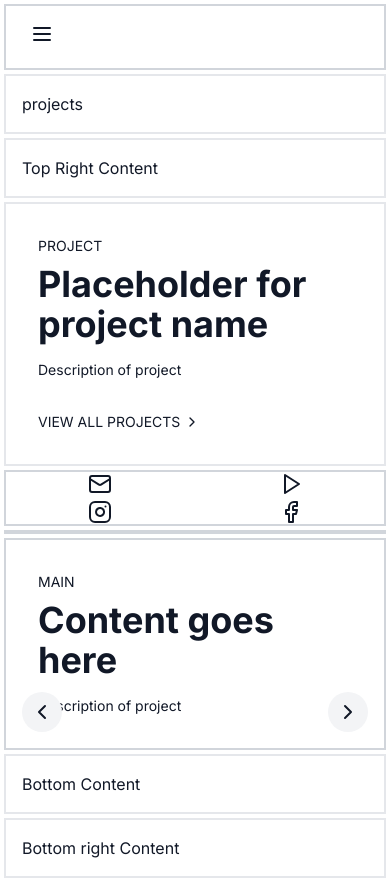
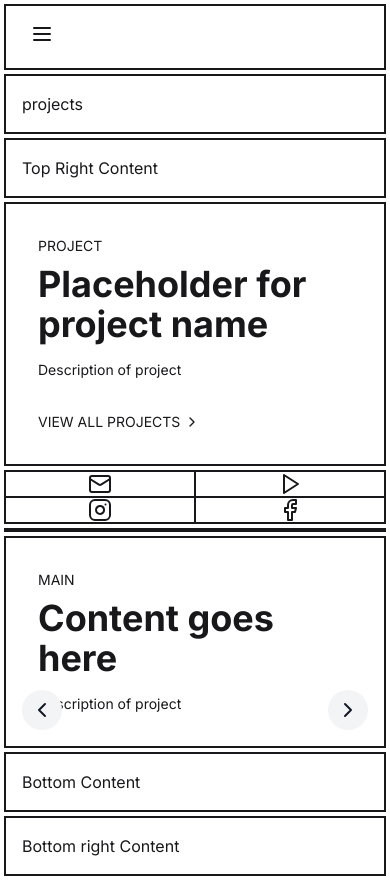
Before and after one commit to tordar/portfolio-template, a Next.js app: page /projects in a window 390 px wide. Built offline with nearby package versions, Linux system fonts and the light colour scheme.

Commit message:
more consistent theming again

```diff
--- a/src/app/globals.css
+++ b/src/app/globals.css
@@ -4,12 +4,12 @@
 
 :root {
   --background: white;
-  --text: #111827;
-  --border: #D1D5DB;
+  --text: #18181b;
+  --border: #18181b;
 }
 
 [data-theme="dark"] {
-  --background: #111827;
+  --background: #18181b;
   --text: white;
   --border: #4B5563;
 }
@@ -19,7 +19,14 @@
   color: var(--text);
 }
 
-[data-theme-area] {
+.theme-area {
   background-color: var(--background);
   border-color: var(--border);
 }
+
+*, ::before, ::after {
+  box-sizing: border-box;
+  border-width: 0;
+  border-style: solid;
+  border-color: #e5e7eb;
+}
--- a/src/app/layout.tsx
+++ b/src/app/layout.tsx
@@ -48,21 +48,21 @@ export default function RootLayout({
                     <div className="min-h-screen  flex flex-col gap-1 p-1" data-theme-container>
                         <NavBar />
                         <div className="flex-1 grid grid-cols-1 md:grid-cols-10 grid-rows-none md:grid-rows-[repeat(9,1fr)] gap-1">
-                            <DynamicArea area="topLeft" className="md:col-span-2 md:row-span-2 border-2" data-theme-area />
-                            <DynamicArea area="topRight" className="md:col-span-2 md:row-span-2 border-2 " data-theme-area />
-                            <DynamicArea area="description" className="md:col-start-1 md:col-end-5 md:row-start-3 md:row-end-8 border-2 " data-theme-area />
-                            <div className="md:col-span-2 md:row-span-2 border-2 " data-theme-area>
+                            <DynamicArea area="topLeft" className="theme-area md:col-span-2 md:row-span-2 border-2"/>
+                            <DynamicArea area="topRight" className="theme-area md:col-span-2 md:row-span-2 border-2"/>
+                            <DynamicArea area="description" className="theme-area md:col-start-1 md:col-end-5 md:row-start-3 md:row-end-8 border-2 "/>
+                            <div className=" theme-area md:col-span-2 md:row-span-2 border-2 ">
                                 <Socials />
                             </div>
-                            <div className="md:col-span-2 md:row-span-2 border-2" data-theme-area></div>
-                            <div className="md:col-start-5 md:col-end-11 md:row-start-1 md:row-end-9 border-2 relative" data-theme-area>
-                                <DynamicArea area="main" className="h-full" />
+                            <div className="theme-area md:col-span-2 md:row-span-2 border-2"></div>
+                            <div className="theme-area md:col-start-5 md:col-end-11 md:row-start-1 md:row-end-9 border-2 relative">
+                                <DynamicArea area="main" className=" h-full" />
                                 <div className="absolute bottom-0 left-0 right-0 flex justify-between p-4">
                                     <NavigationButtons />
                                 </div>
                             </div>
-                            <DynamicArea area="bottomLeft" className="md:col-start-5 md:col-end-8 md:row-start-9 md:row-end-10 border-2 " data-theme-area />
-                            <DynamicArea area="bottomRight" className="md:col-start-8 md:col-end-11 md:row-start-9 md:row-end-10 border-2 " data-theme-area />
+                            <DynamicArea area="bottomLeft" className="theme-area md:col-start-5 md:col-end-8 md:row-start-9 md:row-end-10 border-2"/>
+                            <DynamicArea area="bottomRight" className="theme-area md:col-start-8 md:col-end-11 md:row-start-9 md:row-end-10 border-2"/>
                         </div>
                     </div>
                     {children}
--- a/src/app/page.tsx
+++ b/src/app/page.tsx
@@ -60,10 +60,10 @@ export default function Home() {
 
     useEffect(() => {
         if (homeData) {
-            setTopLeftContent(<div className="p-4">{homeData.topLeft}</div>)
-            setTopRightContent(<div className="p-4">{homeData.topRight}</div>)
+            setTopLeftContent(<div className="theme-area p-4">{homeData.topLeft}</div>)
+            setTopRightContent(<div className="theme-area p-4">{homeData.topRight}</div>)
             setDescriptionContent(
-                <div className="p-8 flex flex-col justify-between h-full" data-theme-area>
+                <div className="theme-area p-8 flex flex-col justify-between h-full">
                     <div>
                         <p className="text-sm mb-2">PROJECT</p>
                         <h1 className="text-4xl font-bold mb-4">{homeData.description.title}</h1>
@@ -78,8 +78,8 @@ export default function Home() {
             </Link>
         </div>
             )
-            setBottomLeftContent(<div className="p-4">{homeData.bottomLeft}</div>)
-            setBottomRightContent(<div className="p-4">{homeData.bottomRight}</div>)
+            setBottomLeftContent(<div className="theme-area p-4">{homeData.bottomLeft}</div>)
+            setBottomRightContent(<div className="theme-area p-4">{homeData.bottomRight}</div>)
         }
     }, [homeData, setTopLeftContent, setTopRightContent, setDescriptionContent, setBottomLeftContent, setBottomRightContent])
 
@@ -87,7 +87,7 @@ export default function Home() {
         if (content.length > 0) {
             const currentContent = content[currentIndex]
             setMainContent(
-                <div className="p-8 flex flex-col justify-between h-full" data-theme-area>
+                <div className="theme-area p-8 flex flex-col justify-between h-full">
                     <div>
                         <p className="text-sm mb-2">{currentContent.subtitle}</p>
                         <h1 className="text-4xl font-bold mb-4">{currentContent.title}</h1>
--- a/src/components/NavBar.tsx
+++ b/src/components/NavBar.tsx
@@ -10,7 +10,7 @@ export default function NavBar() {
     const { theme, toggleTheme } = useTheme()
 
     return (
-        <nav className=" py-4 px-6 flex justify-between items-center border-2 " data-theme-area>
+        <nav className="theme-area py-4 px-6 flex justify-between items-center border-2">
             <div className="lg:hidden">
                 <button
                     onClick={() => setIsMenuOpen(!isMenuOpen)}
--- a/src/components/Socials.tsx
+++ b/src/components/Socials.tsx
@@ -3,19 +3,19 @@ import { Mail, Play, Instagram, Facebook } from 'lucide-react'
 export default function Socials() {
     return (
         <div className="grid grid-cols-2 grid-rows-2 h-full w-full">
-            <a href="#" className="flex items-center justify-center hover:bg-gray-800 transition-colors border-r-2 border-b-2 border-white">
+            <a href="#" className="theme-area flex items-center justify-center hover:bg-gray-800 transition-colors border-r border-b">
                 <Mail className="w-6 h-6" />
                 <span className="sr-only">Email</span>
             </a>
-            <a href="#" className="flex items-center justify-center hover:bg-gray-800 transition-colors border-l-2 border-b-2 border-white">
+            <a href="#" className="theme-area flex items-center justify-center hover:bg-gray-800 transition-colors border-l border-b ">
                 <Play className="w-6 h-6" />
                 <span className="sr-only">Video</span>
             </a>
-            <a href="#" className="flex items-center justify-center hover:bg-gray-800 transition-colors border-r-2 border-t-2  border-white">
+            <a href="#" className="theme-area flex items-center justify-center hover:bg-gray-800 transition-colors border-r border-t  ">
                 <Instagram className="w-6 h-6" />
                 <span className="sr-only">Instagram</span>
             </a>
-            <a href="#" className="flex items-center justify-center hover:bg-gray-800 transition-colors border-l-2 border-t-2 border-white">
+            <a href="#" className="theme-area flex items-center justify-center hover:bg-gray-800 transition-colors border-l border-t ">
                 <Facebook className="w-6 h-6" />
                 <span className="sr-only">Facebook</span>
             </a>
```
